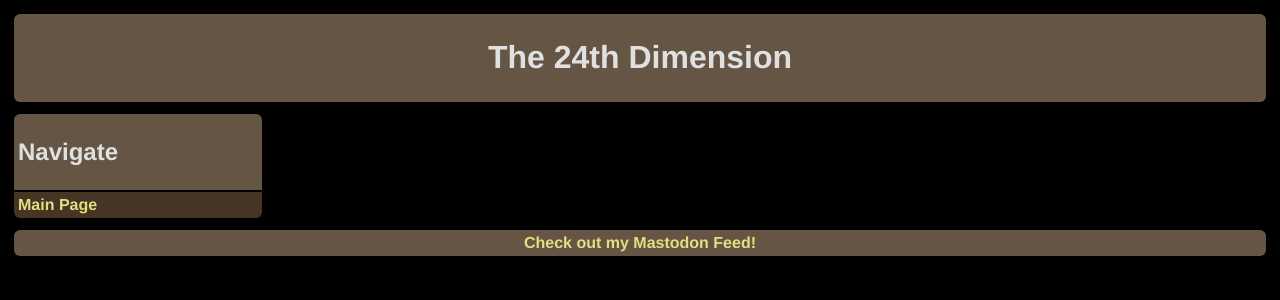
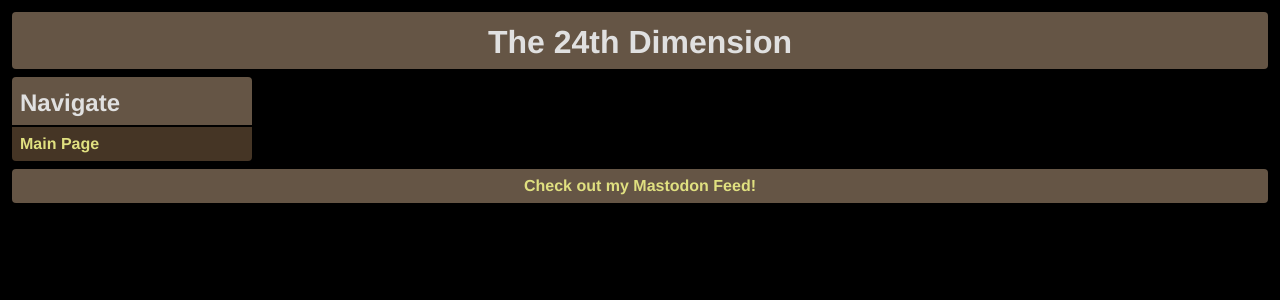
Before and after one commit to dfinton/surazal-net-client, a React (Create React App) app: page / in a window 1280 px wide. Shown: the top 300 px of the page. Built offline with nearby package versions, Linux system fonts and the light colour scheme; no server answers.

Commit message:
fixed upa  bit of CSS

```diff
--- a/src/app.scss
+++ b/src/app.scss
@@ -10,9 +10,9 @@ html {
 
     .header, .footer {
       background-color: #655545;
-      border-radius: 6px;
+      border-radius: 0.25rem;
       text-align: center;
-      padding: 4px;
+      padding: 0.5rem;
     }
 
     .body {
@@ -23,16 +23,27 @@ html {
       align-content: stretch;
 
       .column {
-        flex: 1;
+        flex: 0 1 15rem;
       }
 
       .content {
         flex: 4;
+        display: flex;
+        flex-direction: column;
+        align-items: stretch;
+
+        & > *:last-child {
+          flex: 1;
+        }
+
+        & > *:not(:last-child) {
+          margin-bottom: 0.25rem;
+        }
       }
     }
 
     .top-level {
-      margin: 6px;
+      margin: 0.25rem;
     }
   }
 
@@ -40,6 +51,10 @@ html {
     color: #e0e080;
     font-weight: bold;
     text-decoration: none;
+  }
+
+  h1, h2, h3, h4, h5, h6 {
+    margin: 0.25rem 0 0 0;
   }
 
   .left {
@@ -81,19 +96,19 @@ html {
     display: flex;
     flex-direction: column;
     align-items: stretch;
-    border-radius: 6px;
+    border-radius: 0.25rem;
     overflow: hidden;
-    margin-bottom: 4px;
 
     .blog-header {
       background-color: #655545;
-      margin-bottom: 2px;
-      padding: 4px;
+      margin-bottom: 0.125rem;
+      padding: 0.5rem;
     }
 
     .blog-body {
       background-color: #453525;
-      padding: 4px;
+      padding: 0.5rem;
+      flex: 1;
     }
   }
 
@@ -101,18 +116,18 @@ html {
     display: flex;
     flex-direction: column;
     align-items: stretch;
-    border-radius: 6px;
+    border-radius: 0.25rem;
     overflow: hidden;
 
     .column-header {
       background-color: #655545;
-      margin-bottom: 2px;
-      padding: 4px;
+      margin-bottom: 0.125rem;
+      padding: 0.5rem;
     }
 
     .column-body {
       background-color: #453525;
-      padding: 4px;
+      padding: 0.5rem;
       flex-grow: 1;
     }
   }
--- a/src/store/cms-post.js
+++ b/src/store/cms-post.js
@@ -21,7 +21,7 @@ class CmsPostStore {
           orderBy: [{
             createdAt: desc
           }]
-          take: 1
+          take: 2
         ) {
           id
           title
```
